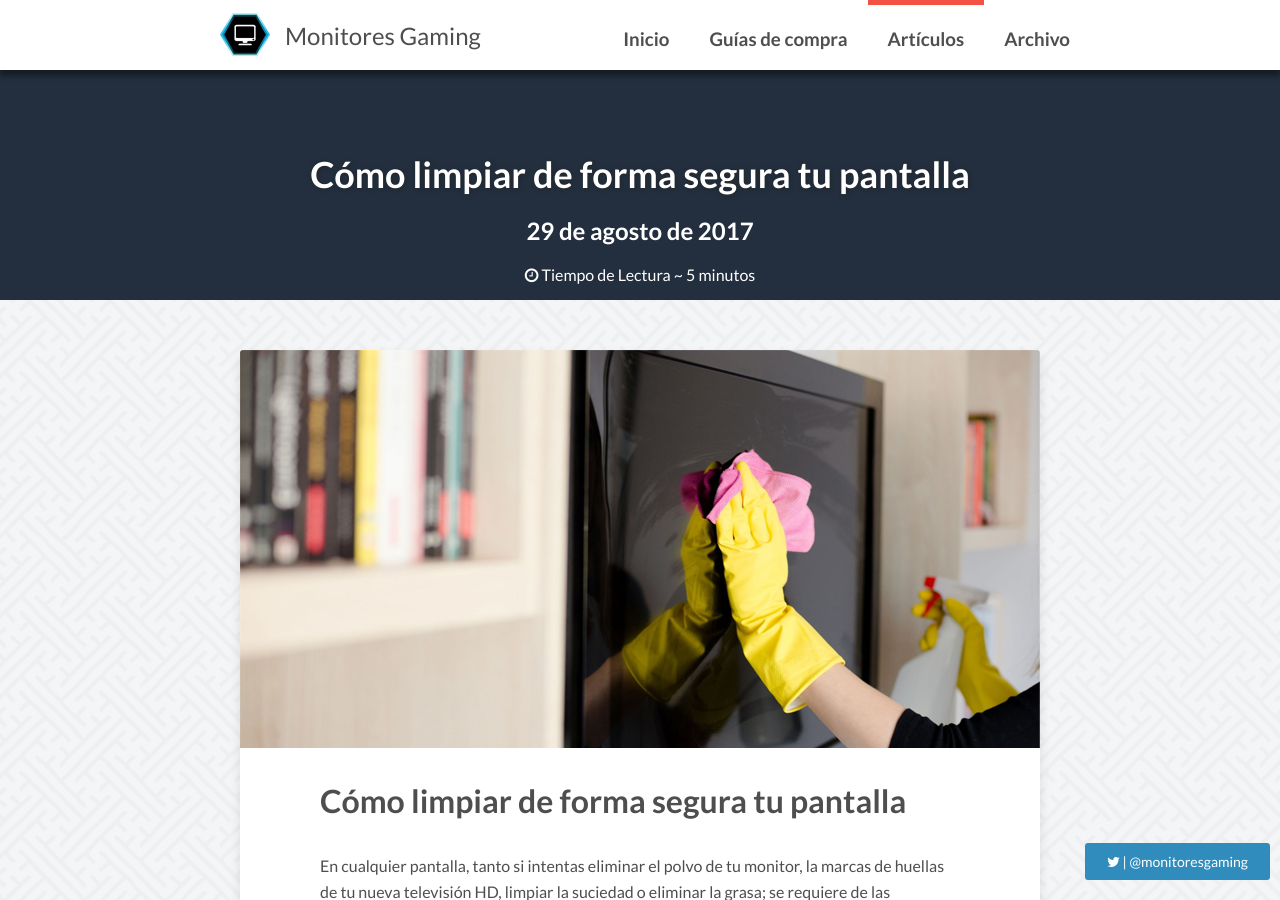
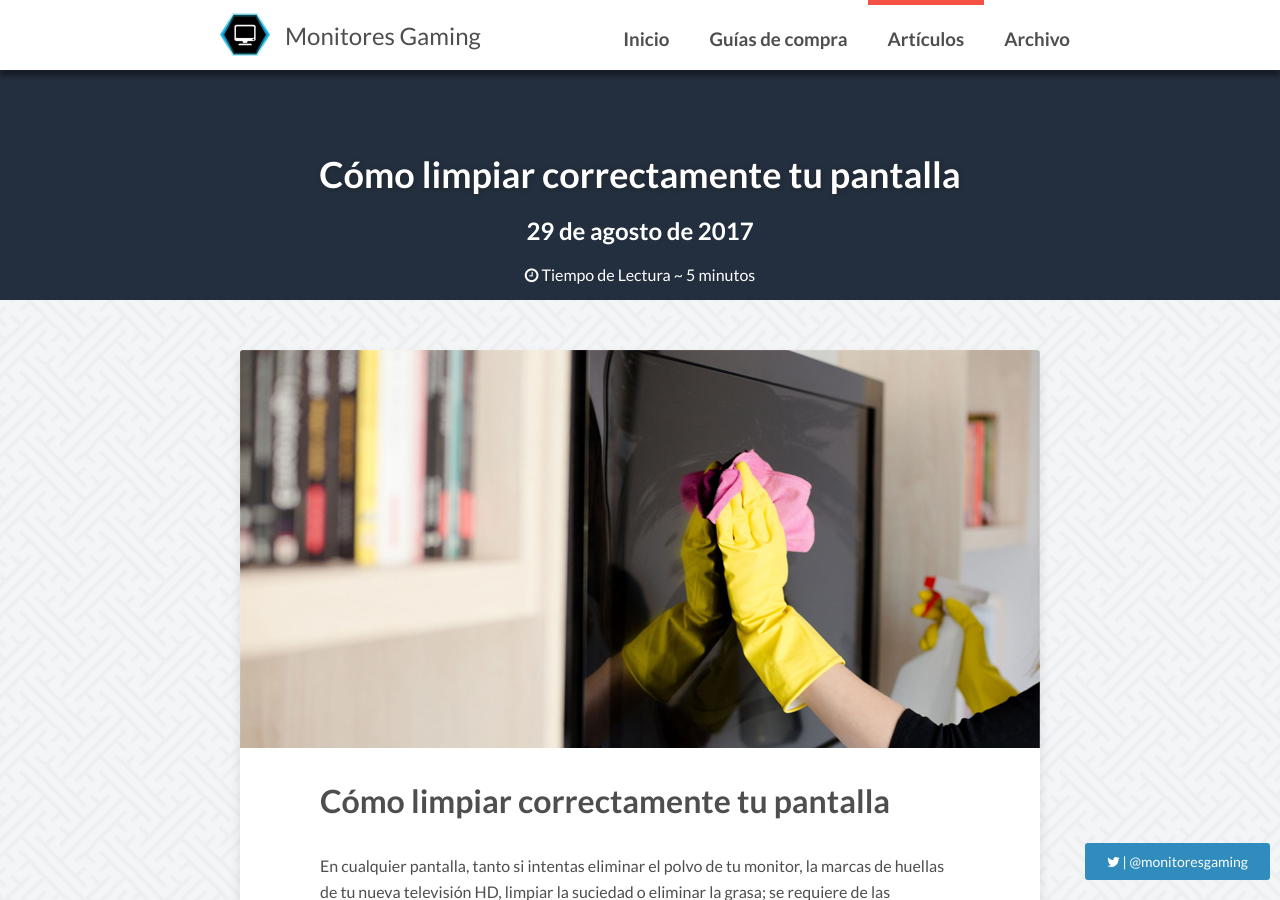
Before and after one commit to Losazul/losazul.github.io, a Jekyll site: the page built from _posts/2017-08-29-como-limpiar-tu-pantalla.md, in a window 1280 px wide and 900 px high. Built offline with Jekyll 4.4.1, drawn with Linux system fonts in a browser that asks for light colours; nearby versions of some CDN libraries; comment, search, counter and statistics services are not loaded.

Commit message:
Update 2017-08-29-como-limpiar-tu-pantalla.md

```diff
--- a/_posts/2017-08-29-como-limpiar-tu-pantalla.md
+++ b/_posts/2017-08-29-como-limpiar-tu-pantalla.md
@@ -1,6 +1,6 @@
 ---
 layout: post
-title:  "Cómo limpiar de forma segura tu pantalla"
+title:  "Cómo limpiar correctamente tu pantalla"
 date:   2017-08-29 21:55:55 +0200
 excerpt: Los métodos populares son un peligro para la salud de tu monitor. En este artículo te enseñamos las herramientas y el procedimiento adecuado para la limpieza de la pantalla.
 image:
```
